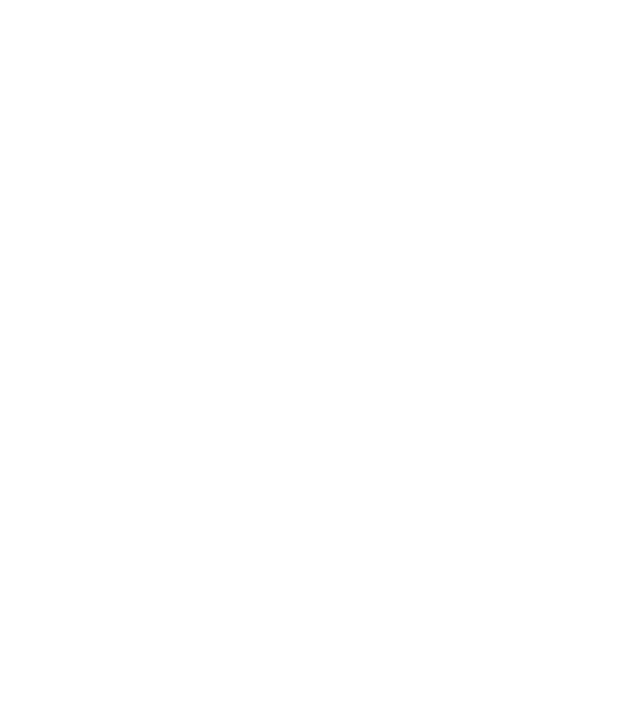
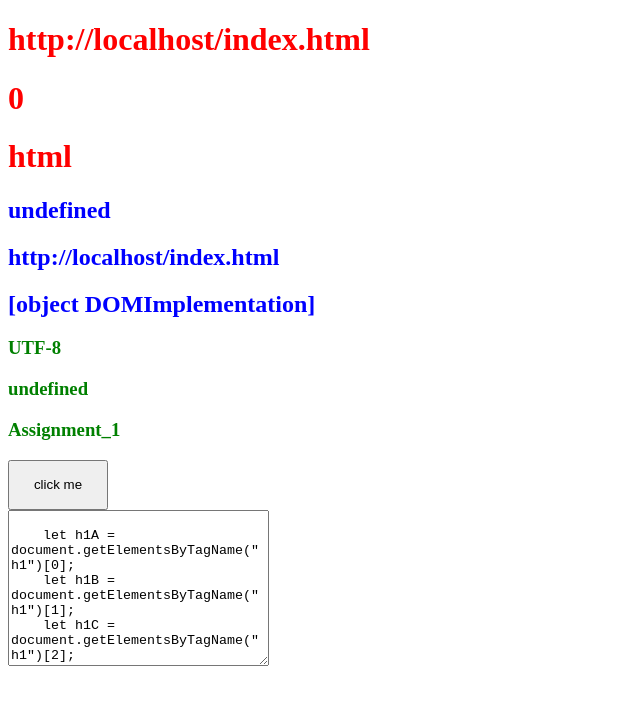
Before and after one commit to ChingPingYang/html-101---HTML-DOM-Examples, a plain HTML site: page index.html in a window 1280 px wide. Shown: the whole page, without its empty margins (0-640 px from the left). Drawn offline with Linux system fonts and the light colour scheme.

Commit message:
finished assignment1

```diff
--- a/index.html
+++ b/index.html
@@ -3,19 +3,90 @@
 <head>
     <meta charset="UTF-8">
     <meta name="author" content="ChingPing_Yang">
-    <meta name="keywords" content="javascript, html dom, bubble sort">
-    <meta name="description" content="A web page for testing bubble sort">
+    <meta name="keywords" content="javascript, html dom">
+    <meta name="description" content="A web page for testing HTML DOM">
     <meta name="generator" content="My hands">
     <meta name="viewport" content="width=device-width, initial-scale=1.0">
     <meta http-equiv="X-UA-Compatible" content="ie=edge">
-    <title>Document</title>
+    <title>Assignment_1</title>
 </head>
-<body>
+<body onload="baseURI(), cookie(), doctype(), documentMode(), documentURI(), implementation(), inputEncoding(), error(),
+              title()">
+
+    <h1></h1>
+    <h1></h1>
+    <h1></h1>
+
+    <h2></h2>
+    <h2></h2>
+    <h2></h2>
+
+    <h3></h3>
+    <h3></h3>
+    <h3></h3>
+
+    <button style="width: 100px; height: 50px; display: block;">click me</button>
+
+    <textarea name="" id="textarea" cols="30" rows="10"></textarea>
 
 
+    <script id="myScript">
+    let h1A = document.getElementsByTagName("h1")[0];
+    let h1B = document.getElementsByTagName("h1")[1];
+    let h1C = document.getElementsByTagName("h1")[2];
+    for(let i = 0; i < document.getElementsByTagName("h1").length; i++){
+        document.getElementsByTagName("h1")[i].style.color = "red";
+    }
+    function baseURI(){
+        h1A.innerHTML = document.baseURI;
+    }
+    function cookie(){
+        h1B.innerHTML = document.cookie.length;
+    }
+    function doctype(){
+        h1C.innerHTML = document.doctype.name;
+    }
 
 
+    let h2A = document.getElementsByTagName("h2")[0];
+    let h2B = document.getElementsByTagName("h2")[1];
+    let h2C = document.getElementsByTagName("h2")[2];
+    for(let i = 0; i < document.getElementsByTagName("h2").length; i++){
+        document.getElementsByTagName("h2")[i].style.color = "blue";
+    }
+    function documentMode(){
+        h2A.innerHTML = document.documentMode;
+    }
+    function documentURI(){
+        h2B.innerHTML = document.documentURI;
+    }
+    function implementation(){
+        h2C.innerHTML = document.implementation;
+    }
 
+    let h3A = document.getElementsByTagName("h3")[0];
+    let h3B = document.getElementsByTagName("h3")[1];
+    let h3C = document.getElementsByTagName("h3")[2];
+    for(let i = 0; i < document.getElementsByTagName("h3").length; i++){
+        document.getElementsByTagName("h3")[i].style.color = "green";
+    }
+    function inputEncoding(){
+        h3A.innerHTML = document.inputEncoding;
+    }
+    function error(){
+        h3B.innerHTML = document.strictErrorChecking;
+    }
+    function title(){
+        h3C.innerHTML = document.title;
+    }
 
+    let textarea = document.getElementsByTagName("textarea")[0];
+    textarea.innerHTML = document.scripts.namedItem("myScript").text;
+
+    let button = document.getElementsByTagName("button")[0];
+    button.onmouseover = function(){button.style.visibility = "hidden"};
+    button.onmouseout = function(){button.style.visibility = "visible"};
+
+    </script>
 </body>
 </html>
```
